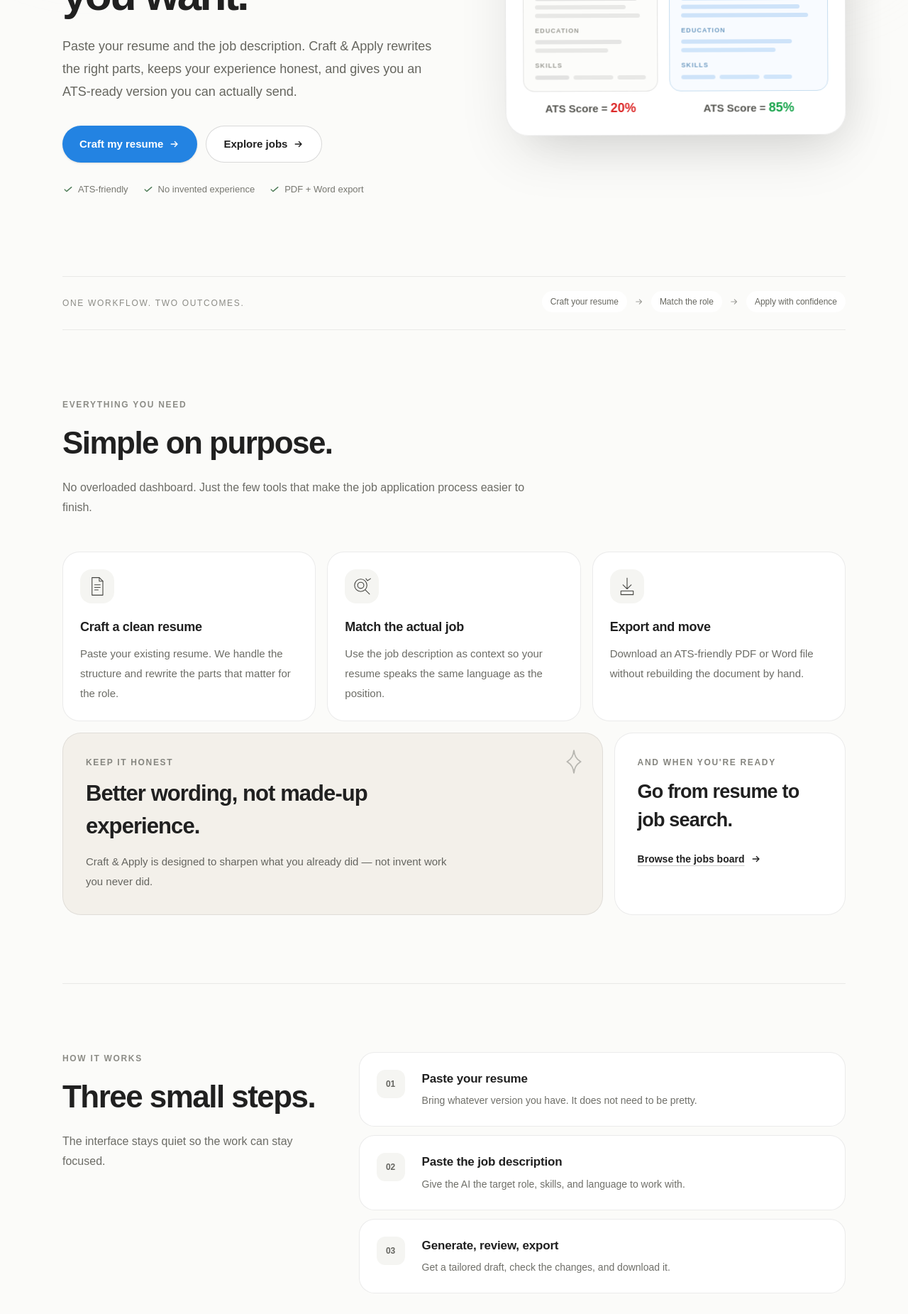
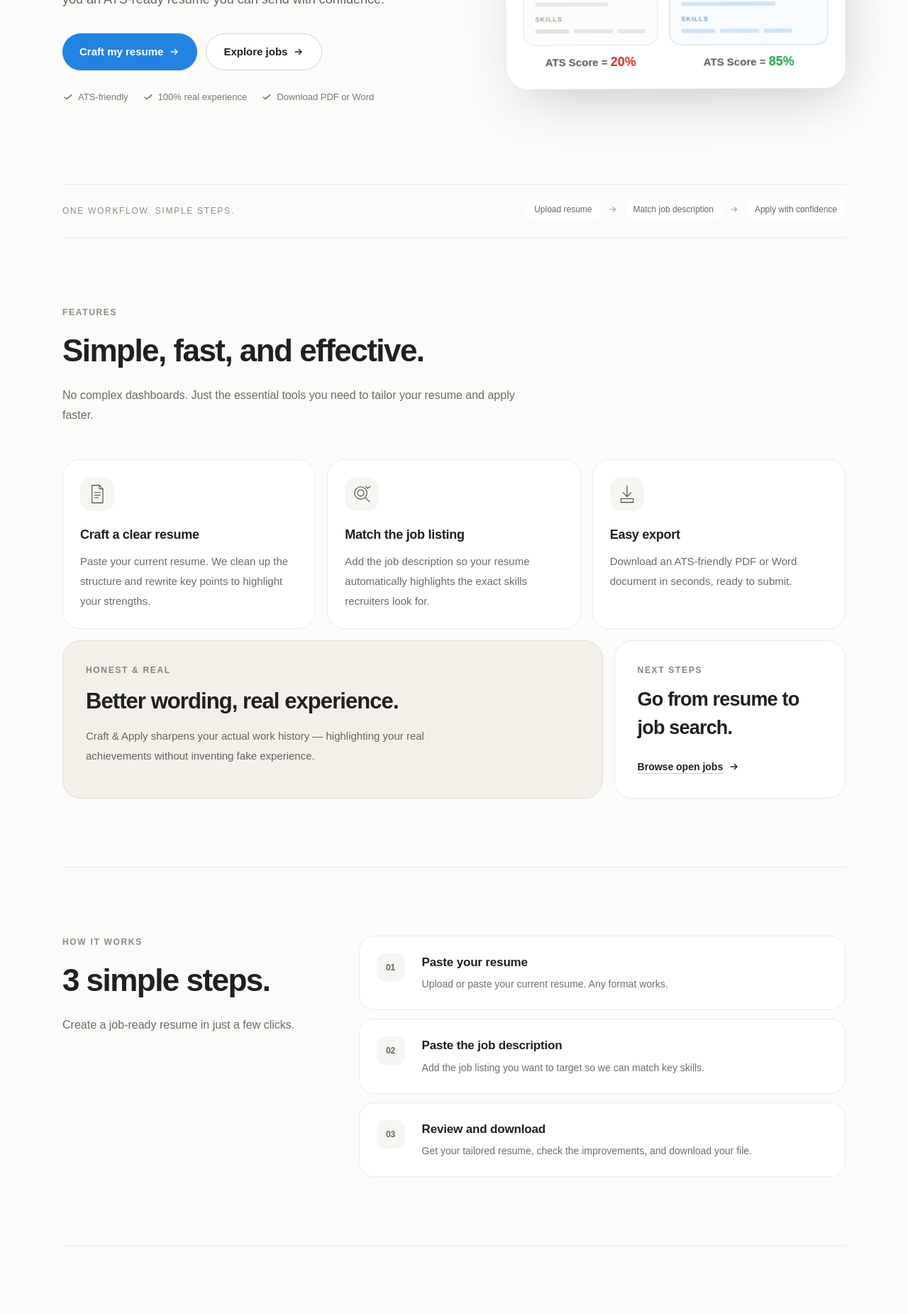
Before and after one commit to PrasannaRathod-GIt/craft-apply-frontend, a Next.js app: page / in a window 1280 px wide. Shown: the part 460-2311 px from the top of the page at 71% size. Built offline with nearby package versions, Linux system fonts and the light colour scheme.

Commit message:
Home page updates

```diff
--- a/app/page.tsx
+++ b/app/page.tsx
@@ -38,18 +38,6 @@
         strokeWidth="1.7"
         strokeLinecap="round"
         strokeLinejoin="round"
-      />
-    </svg>
-  );
-}
-
-function Sparkle({ className = "" }: { className?: string }) {
-  return (
-    <svg viewBox="0 0 28 28" fill="none" className={className} aria-hidden="true">
-      <path
-        d="M14 2.5c.55 5.45 2.05 8.45 6.6 11.5-4.55 3.05-6.05 6.05-6.6 11.5-.55-5.45-2.05-8.45-6.6-11.5C11.95 10.95 13.45 7.95 14 2.5Z"
-        stroke="currentColor"
-        strokeWidth="1.2"
       />
     </svg>
   );
@@ -161,7 +149,7 @@
         <div className="mb-4 flex items-center justify-between">
           <div>
             <p className="text-[12px] font-medium uppercase tracking-[0.14em] text-[#8a8a84]">Live match</p>
-            <p className="mt-1 text-[15px] font-semibold text-[#202020]">Finding the strongest fit</p>
+            <p className="mt-1 text-[15px] font-semibold text-[#202020]">Finding the best job match</p>
           </div>
           <span className="inline-flex items-center gap-1.5 rounded-full border border-black/[0.08] bg-white px-2.5 py-1 text-[11px] font-medium text-[#555]">
             <span className="h-1.5 w-1.5 animate-pulse rounded-full bg-[#31a24c]" />
@@ -304,17 +292,17 @@
             <div className="max-w-2xl">
               <div className="inline-flex items-center gap-2 rounded-full border border-black/[0.08] bg-white px-3 py-1.5 text-[12px] font-medium text-[#66665f] shadow-[0_4px_20px_rgba(0,0,0,0.03)]">
                 <span className="h-1.5 w-1.5 rounded-full bg-[#31a24c]" />
-                Resume crafting, without the guesswork
+                Tailor your resume in minutes
               </div>
 
               <h1 className="mt-7 max-w-[690px] text-[42px] font-bold leading-[1.05] tracking-[-0.045em] text-[#202020] sm:text-[54px] lg:text-[62px]">
-                Make your resume feel like it already belongs in the job you want.
+                Make your resume fit the job you want.
               </h1>
 
               <p className="mt-6 max-w-[610px] text-[17px] leading-8 text-[#66665f] sm:text-[18px]">
-                Paste your resume and the job description. Craft &amp; Apply rewrites the
-                right parts, keeps your experience honest, and gives you an ATS-ready version
-                you can actually send.
+                Paste your resume and a job description. Craft &amp; Apply highlights your
+                real experience, matches key job requirements, and gives you an ATS-ready
+                resume you can send with confidence.
               </p>
 
               <div className="mt-8 flex flex-col gap-3 sm:flex-row">
@@ -335,11 +323,11 @@
                 </span>
                 <span className="inline-flex items-center gap-1.5">
                   <CheckIcon className="h-4 w-4 text-[#4f7c58]" />
-                  No invented experience
+                  100% real experience
                 </span>
                 <span className="inline-flex items-center gap-1.5">
                   <CheckIcon className="h-4 w-4 text-[#4f7c58]" />
-                  PDF + Word export
+                  Download PDF or Word
                 </span>
               </div>
             </div>
@@ -480,15 +468,15 @@
         <section className="border-y border-black/[0.07] py-5">
           <div className="flex flex-col gap-3 sm:flex-row sm:items-center sm:justify-between">
             <p className="text-[12px] font-medium uppercase tracking-[0.14em] text-[#8c8c86]">
-              One workflow. Two outcomes.
+              One workflow. Simple steps.
             </p>
             <div className="flex min-w-0 items-center gap-2.5 overflow-x-auto pb-1">
               <span className="shrink-0 rounded-full bg-white px-3 py-1.5 text-[12px] text-[#66665f]">
-                Craft your resume
+                Upload resume
               </span>
               <ArrowRight className="h-3.5 w-3.5 shrink-0 text-[#a0a09b]" />
               <span className="shrink-0 rounded-full bg-white px-3 py-1.5 text-[12px] text-[#66665f]">
-                Match the role
+                Match job description
               </span>
               <ArrowRight className="h-3.5 w-3.5 shrink-0 text-[#a0a09b]" />
               <span className="shrink-0 rounded-full bg-white px-3 py-1.5 text-[12px] text-[#66665f]">
@@ -501,22 +489,21 @@
         <section id="features" className="scroll-mt-24 py-20 sm:py-24">
           <div className="max-w-2xl">
             <p className="text-[12px] font-semibold uppercase tracking-[0.14em] text-[#8c8c86]">
-              Everything you need
+              Features
             </p>
             <h2 className="mt-3 text-[34px] font-bold tracking-[-0.035em] sm:text-[44px]">
-              Simple on purpose.
+              Simple, fast, and effective.
             </h2>
             <p className="mt-4 text-[16px] leading-7 text-[#6c6c66]">
-              No overloaded dashboard. Just the few tools that make the job application
-              process easier to finish.
+              No complex dashboards. Just the essential tools you need to tailor your resume and apply faster.
             </p>
           </div>
 
           <div className="mt-12 grid gap-4 lg:grid-cols-3">
             {[
-              { icon: DocumentIcon, title: "Craft a clean resume", body: "Paste your existing resume. We handle the structure and rewrite the parts that matter for the role." },
-              { icon: TargetIcon, title: "Match the actual job", body: "Use the job description as context so your resume speaks the same language as the position." },
-              { icon: ExportIcon, title: "Export and move", body: "Download an ATS-friendly PDF or Word file without rebuilding the document by hand." },
+              { icon: DocumentIcon, title: "Craft a clear resume", body: "Paste your current resume. We clean up the structure and rewrite key points to highlight your strengths." },
+              { icon: TargetIcon, title: "Match the job listing", body: "Add the job description so your resume automatically highlights the exact skills recruiters look for." },
+              { icon: ExportIcon, title: "Easy export", body: "Download an ATS-friendly PDF or Word document in seconds, ready to submit." },
             ].map(({ icon: Icon, title, body }) => (
               <div
                 key={title}
@@ -533,26 +520,23 @@
 
           <div className="mt-4 grid gap-4 lg:grid-cols-[1.4fr_0.6fr]">
             <div className="relative overflow-hidden rounded-[26px] border border-black/[0.08] bg-[#f3f0ea] p-6 sm:p-8">
-              <div className="absolute right-5 top-5 opacity-45">
-                <Sparkle className="h-10 w-10 text-[#6f6f6a]" />
-              </div>
               <div className="relative max-w-lg">
                 <p className="text-[12px] font-semibold uppercase tracking-[0.14em] text-[#85857f]">
-                  Keep it honest
+                  Honest &amp; Real
                 </p>
                 <h3 className="mt-3 text-[27px] font-semibold tracking-[-0.03em] sm:text-[31px]">
-                  Better wording, not made-up experience.
+                  Better wording, real experience.
                 </h3>
                 <p className="mt-3 text-[15px] leading-7 text-[#656560]">
-                  Craft &amp; Apply is designed to sharpen what you already did — not invent
-                  work you never did.
+                  Craft &amp; Apply sharpens your actual work history — highlighting your
+                  real achievements without inventing fake experience.
                 </p>
               </div>
             </div>
 
             <div className="rounded-[26px] border border-black/[0.08] bg-white p-6 sm:p-8">
               <p className="text-[12px] font-semibold uppercase tracking-[0.14em] text-[#85857f]">
-                And when you&apos;re ready
+                Next steps
               </p>
               <h3 className="mt-3 text-[27px] font-semibold tracking-[-0.03em]">
                 Go from resume to job search.
@@ -561,7 +545,7 @@
                 href="/jobs"
                 className="mt-6 inline-flex items-center gap-2 text-[14px] font-semibold text-[#202020] underline decoration-black/20 underline-offset-4 transition-colors hover:decoration-black/60"
               >
-                Browse the jobs board
+                Browse open jobs
                 <ArrowRight className="h-4 w-4" />
               </Link>
             </div>
@@ -575,18 +559,18 @@
                 How it works
               </p>
               <h2 className="mt-3 text-[34px] font-bold tracking-[-0.035em] sm:text-[44px]">
-                Three small steps.
+                3 simple steps.
               </h2>
               <p className="mt-4 max-w-md text-[16px] leading-7 text-[#6c6c66]">
-                The interface stays quiet so the work can stay focused.
+                Create a job-ready resume in just a few clicks.
               </p>
             </div>
 
             <div className="grid gap-3">
               {[
-                ["01", "Paste your resume", "Bring whatever version you have. It does not need to be pretty."],
-                ["02", "Paste the job description", "Give the AI the target role, skills, and language to work with."],
-                ["03", "Generate, review, export", "Get a tailored draft, check the changes, and download it."],
+                ["01", "Paste your resume", "Upload or paste your current resume. Any format works."],
+                ["02", "Paste the job description", "Add the job listing you want to target so we can match key skills."],
+                ["03", "Review and download", "Get your tailored resume, check the improvements, and download your file."],
               ].map(([number, title, body]) => (
                 <div
                   key={number}
@@ -609,14 +593,13 @@
           <div className="grid gap-12 lg:grid-cols-[0.9fr_1.1fr] lg:items-center">
             <div>
               <p className="text-[12px] font-semibold uppercase tracking-[0.14em] text-[#8c8c86]">
-                Keep moving
+                Job search
               </p>
               <h2 className="mt-3 text-[34px] font-bold tracking-[-0.035em] sm:text-[44px]">
-                A resume is only useful when it helps you apply.
+                Tailor your resume and apply right away.
               </h2>
               <p className="mt-4 max-w-xl text-[16px] leading-7 text-[#6c6c66]">
-                That is why Craft &amp; Apply also gives you a simple place to discover roles
-                after you finish crafting.
+                Once your resume is ready, explore open job listings and start applying immediately.
               </p>
               <Link href="/jobs" className="mt-7 inline-flex items-center gap-2 text-[15px] font-semibold text-[#202020]">
                 See available jobs
@@ -638,7 +621,7 @@
                 <span className="text-[15px] font-semibold">Craft &amp; Apply</span>
               </div>
               <p className="mt-4 max-w-sm text-[14px] leading-6 text-[#777770]">
-                A simpler way to craft a targeted resume and move on to the next application.
+                A simple way to build a tailored, ATS-friendly resume and land your next job faster.
               </p>
             </div>
 
@@ -676,12 +659,9 @@
             </div>
           </div>
 
-          <div className="mt-12 flex flex-col gap-3 border-t border-black/[0.07] pt-5 text-[12px] text-[#92928c] sm:flex-row sm:items-center sm:justify-between">
-            <div className="flex items-center gap-2">
-              <LogoMark small />
-              <span>Craft &amp; Apply</span>
-            </div>
+          <div className="mt-12 flex flex-col gap-3 border-t border-black/[0.07] pt-8 text-[13px] text-[#888880] sm:flex-row sm:items-center sm:justify-between">
             <p>© {new Date().getFullYear()} Craft &amp; Apply. All rights reserved.</p>
+            <p>Designed for clarity and focus.</p>
           </div>
         </div>
       </footer>
```
Also changed, not shown: middleware.ts (added, +32 -0 lines).
